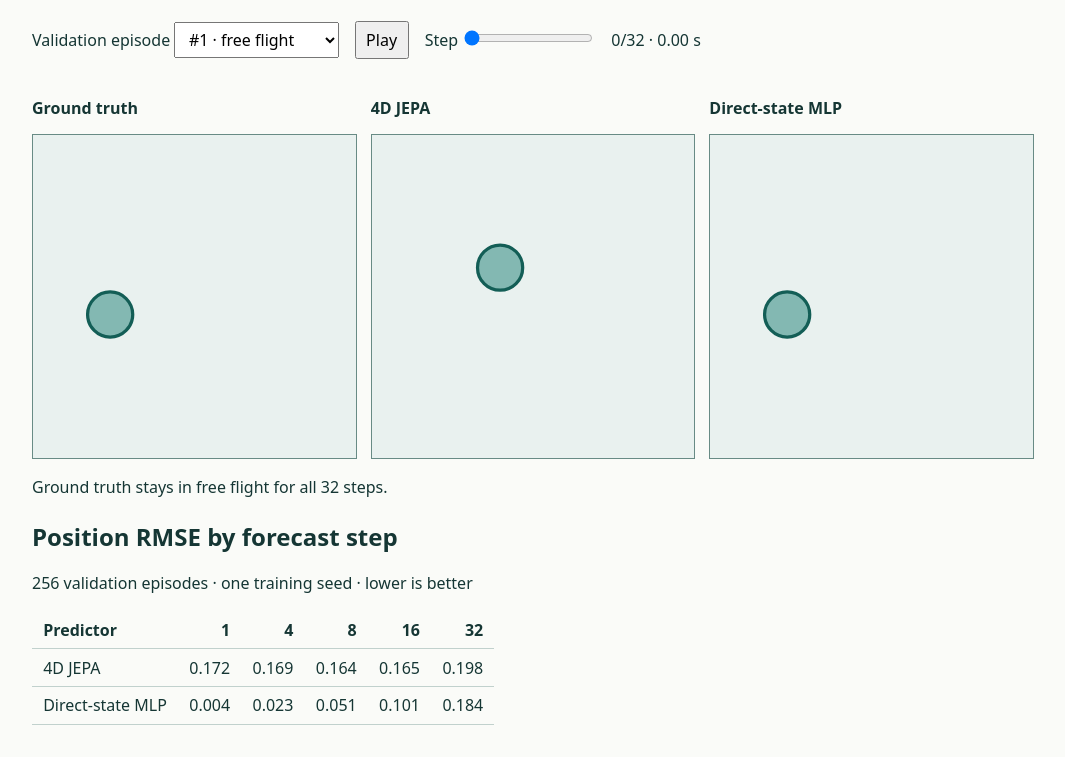
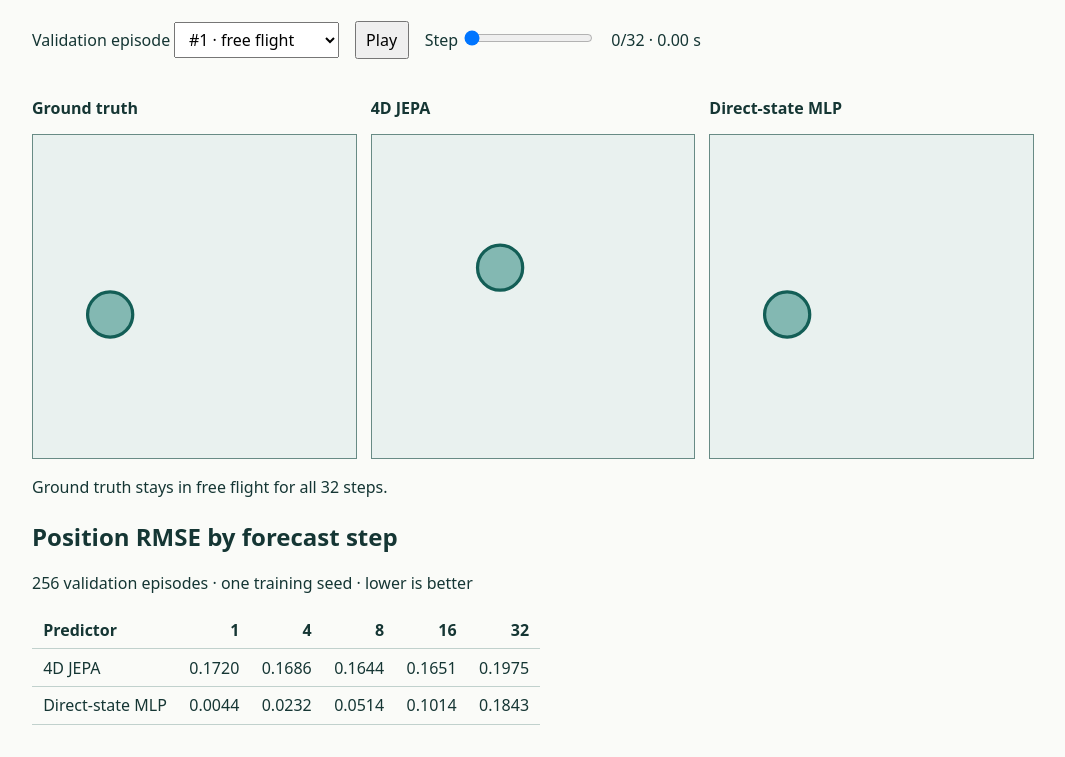
Before and after one commit to henry550xz/jepa-billiards-demo, a plain HTML site: page one-ball.html in a window 1280 px wide. Shown: the part 188-945 px from the top of the page, without its empty margins (108-1173 px from the left). Drawn offline with Linux system fonts and the light colour scheme.

Commit message:
Display validation RMSE at exported precision

```diff
--- a/one-ball.html
+++ b/one-ball.html
@@ -19,7 +19,7 @@ try{
   const panel=document.createElement('article');panel.innerHTML='<h3>'+label+'</h3><svg viewBox="0 0 100 100" role="img" aria-label="'+label+' position and trail"><polyline fill="none" stroke="#248075" stroke-width="1"/><circle r="7" fill="#318b82" fill-opacity=".55" stroke="#135e56" stroke-width="1"/></svg>';panel.id=key;get('panels').append(panel);
  }
  for(const key of ['jepa','state_control']){
-  const row=get('scores').insertRow();row.insertCell().textContent=names[key];for(const h of [1,4,8,16,32])row.insertCell().textContent=data.scores[key][h].toFixed(3);
+  const row=get('scores').insertRow();row.insertCell().textContent=names[key];for(const h of [1,4,8,16,32])row.insertCell().textContent=data.scores[key][h].toFixed(4);
  }
  function draw(){
   const h=Number(get('step').value),ep=data.episodes[Number(get('episode').value)];
```
